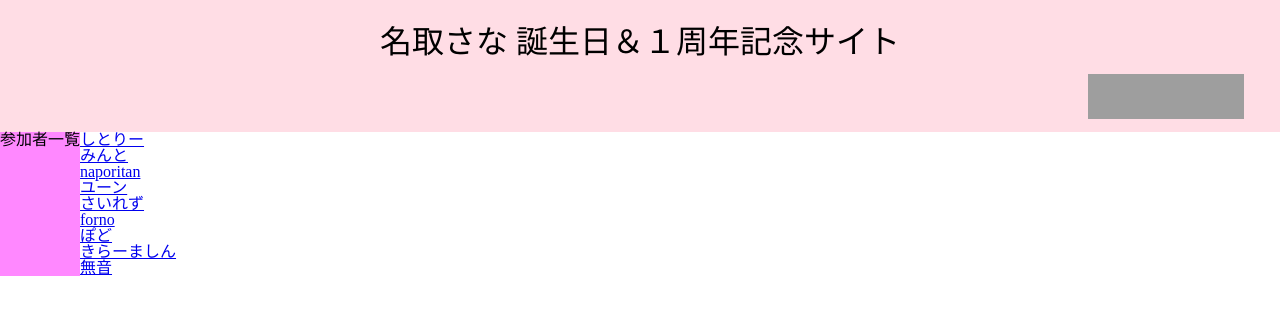
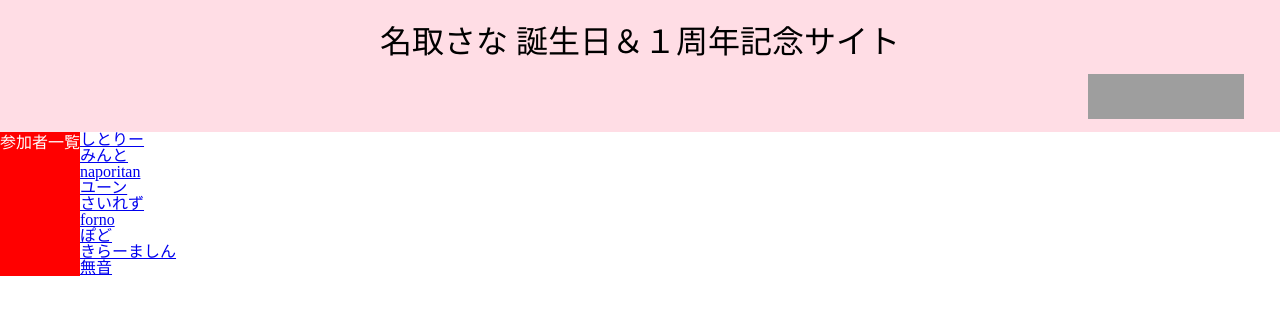
Before and after one commit to sana-nantori-1st-anniversary/sana-nantori-1st-anniversary.github.io, a Jekyll site: the page built from member.html, in a window 1280 px wide. Shown: the top 315 px of the page. Built offline with Jekyll 4.4.1, drawn with Linux system fonts in a browser that asks for light colours; nearby versions of some CDN libraries; library files that are not in the unit come from our copies; grey boxes are pictures that could not be loaded.

Commit message:
feat: h2 のスタイル

```diff
--- a/_sass/main.scss
+++ b/_sass/main.scss
@@ -1,7 +1,9 @@
 h2 {
   display: block;
-  background-color: #ff88ff;
+  background-color: red;
+  color: white;
   text-align: center;
+  padding: 0.2em 0;
 }
 
 %main-body {
```
